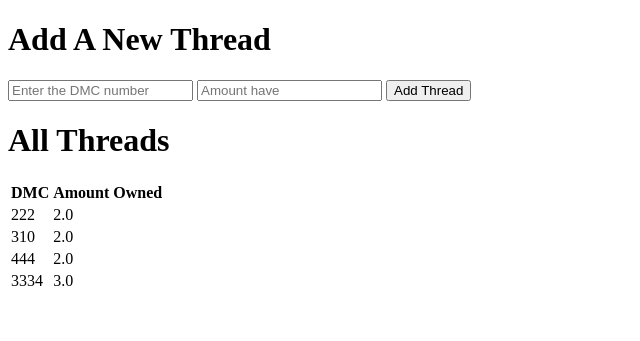
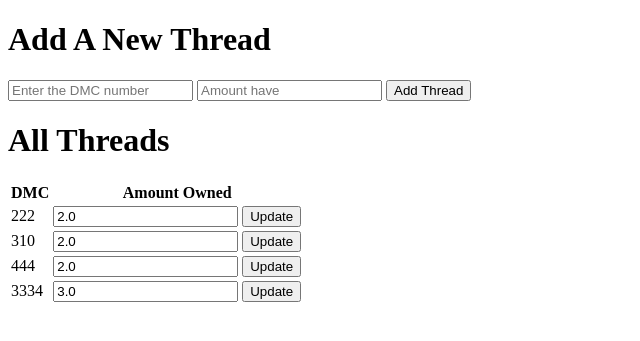
Before and after one commit to musomaddie/cross_stitch_project_organiser, a Flask app: page /threads in a window 1280 px wide. Shown: the top 341 px of the page, without its empty margins (0-640 px from the left). Run offline with Flask 2, Linux system fonts and the light colour scheme; data comes from the database, SQL or seed files in the repository; both versions use the stored data as it was after the commit.

Commit message:
can update quantity directly

```diff
--- a/database.py
+++ b/database.py
@@ -93,15 +93,21 @@
         return False
 
 
-def add_new_thread(thread_name, amount_have):
+def add_new_thread(thread_name, amount_have, update=False):
     # TODO: add documentation
     conn = sqlite3.connect(MY_DATABASE)
     cur = conn.cursor()
     if not _check_number(amount_have):
         return False
     try:
-        cur.execute(""" INSERT INTO threads
-                        VALUES (?, ?);""", (thread_name, amount_have))
+        if update:
+            cur.execute(""" UPDATE threads
+                            SET amount_have=?
+                            WHERE colour==?;""",
+                        (amount_have, thread_name))
+        else:
+            cur.execute(""" INSERT INTO threads
+                            VALUES (?, ?);""", (thread_name, amount_have))
     except Exception:
         return False
     conn.commit()
@@ -126,6 +132,8 @@
     return all_threads
 
 
+
+
 if __name__ == "__main__":
     import doctest
     doctest.testmod()
--- a/main.py
+++ b/main.py
@@ -16,9 +16,13 @@
     if request.method == "GET":
         return render_template("threads_main.html",
                                all_threads=db.get_all_threads())
+    # TODO: update all threads to be stored in advance and updated as
+    # appropriate
     dmc_thread = request.form['dmc']
     added_successfully = db.add_new_thread(dmc_thread,
-                                           request.form['amount_have'])
+                                           request.form['amount_have'],
+                                           request.form[
+                                               "identifier"] == "update")
     if not added_successfully:
         flash("Could not add {}".format(dmc_thread))
         return render_template("threads_main.html",
--- a/templates/threads_main.html
+++ b/templates/threads_main.html
@@ -24,7 +24,7 @@
 		<input type="text" name="dmc" placeholder="Enter the DMC number"
 								required />
 		<input type="text" name="amount_have" placeholder="Amount have"/>
-		<button type="submit"> Add Thread</button>
+		<button type="submit" name="identifier" value="new"> Add Thread</button>
 	</form>
 
 	<h1> All Threads </h1>
@@ -36,7 +36,16 @@
 		{% for thread in all_threads %}
 		<tr>
 			<td> {{ thread["dmc"] }} </td>
-			<td> {{ thread["amount have"] }} </td>
+			<td>
+				<form method="POST" action="{{url_for('threads_main')}}">
+					<input type="hidden" name="dmc" value="{{thread['dmc']}}" />
+					<input type="text" name="amount_have"
+							value="{{thread['amount have']}}" />
+					<button type="sumbit" name="identifier" value="update">
+						Update
+					</button>
+				</form>
+			</td>
 		</tr>
 		{% endfor %}
 	</table>
```
Also changed, not shown: db/Cross_Stitch_Supplies.db.
